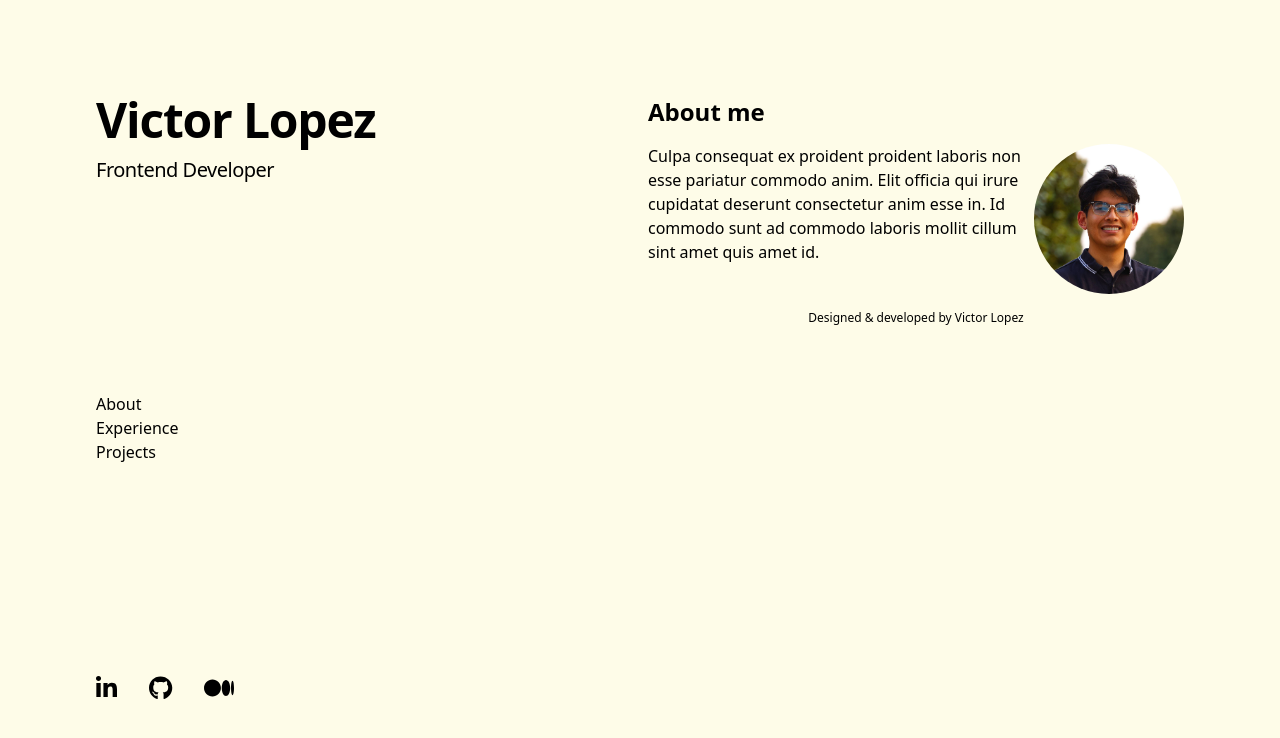
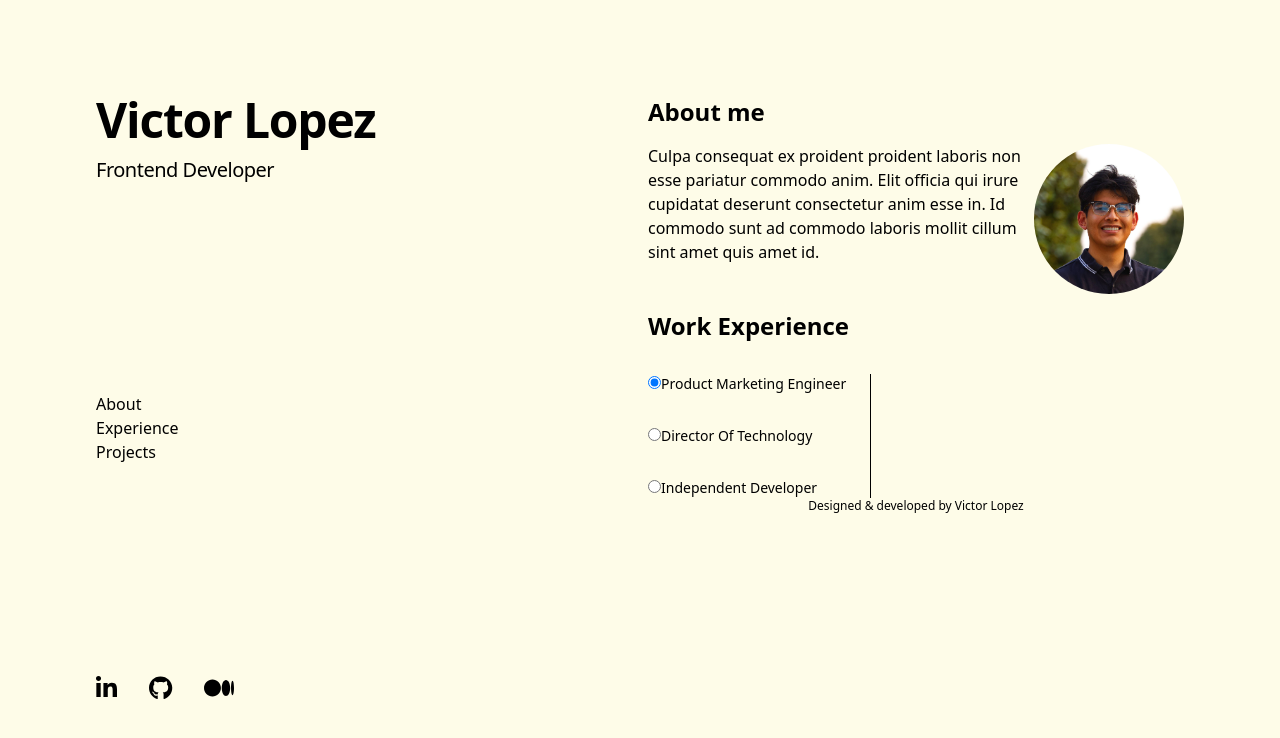
Before and after one commit to victora-lopez/portfolio, a React (Create React App) app: page / in a window 1280 px wide. Shown: the top 738 px of the page. Built offline with nearby package versions, Linux system fonts and the light colour scheme.

Commit message:
Add Experience Section
Added my jobs as radio buttons.
Need to learn how to remove the
button, seems like need to hide
the button and use an event
listener to click it for me.

```diff
--- a/src/Components/About.js
+++ b/src/Components/About.js
@@ -4,7 +4,7 @@ import pfp from "../images/pfp.jpg";
 function About() {
     return(
         <section className="">
-            <h1 className="flex font-bold text-lg sm:text-2xl">About me</h1>
+            <h1 className="font-bold text-lg sm:text-2xl">About me</h1>
             <div className="flex my-4">
                 <p>Culpa consequat ex proident proident laboris non esse pariatur commodo anim. Elit officia qui irure cupidatat deserunt consectetur anim esse in. Id commodo sunt ad commodo laboris mollit cillum sint amet quis amet id.</p>
                 <img className="rounded-full hidden lg:inline" src={pfp} style={{height:150}} alt="Victor's Face"/>
--- /dev/null
+++ b/src/Components/Experience.js
@@ -0,0 +1,45 @@
+import React from "react";
+
+function Experience() {
+    return (
+        <section id="Experience">
+            <h1 className="font-bold text-lg mb-8 sm:text-2xl">Work Experience</h1>
+            <div className="flex">
+                <form className="flex flex-col gap-8 text-sm">
+                    <label>
+                        <input
+                          type="radio"
+                          name="jobs"
+                          value="Texas Instruments"
+                          className="list-none"
+                          defaultChecked
+                        />
+                        Product Marketing Engineer
+                    </label>
+
+                    <label>
+                        <input
+                          type="radio"
+                          name="jobs"
+                          value="IEEE"
+                        />
+                        Director Of Technology
+                    </label>
+
+                    <label>
+                        <input
+                          type="radio"
+                          name="jobs"
+                          value="Independent"
+                        />
+                        Independent Developer
+                    </label>
+                </form>
+                <div className="mx-6 w-0 border-l border-black"></div>
+
+            </div>
+        </section>
+    )
+}
+
+export default Experience
--- a/src/Components/Main.js
+++ b/src/Components/Main.js
@@ -1,11 +1,13 @@
 import React from "react";
 import About from "./About";
 import Footer from "./Footer";
+import Experience from "./Experience";
 
 function Main(){
     return(
         <main className="pt-24 lg:w-1/2 lg:py-24">
             <About />
+            <Experience />
             <Footer />
         </main>
     )
```
